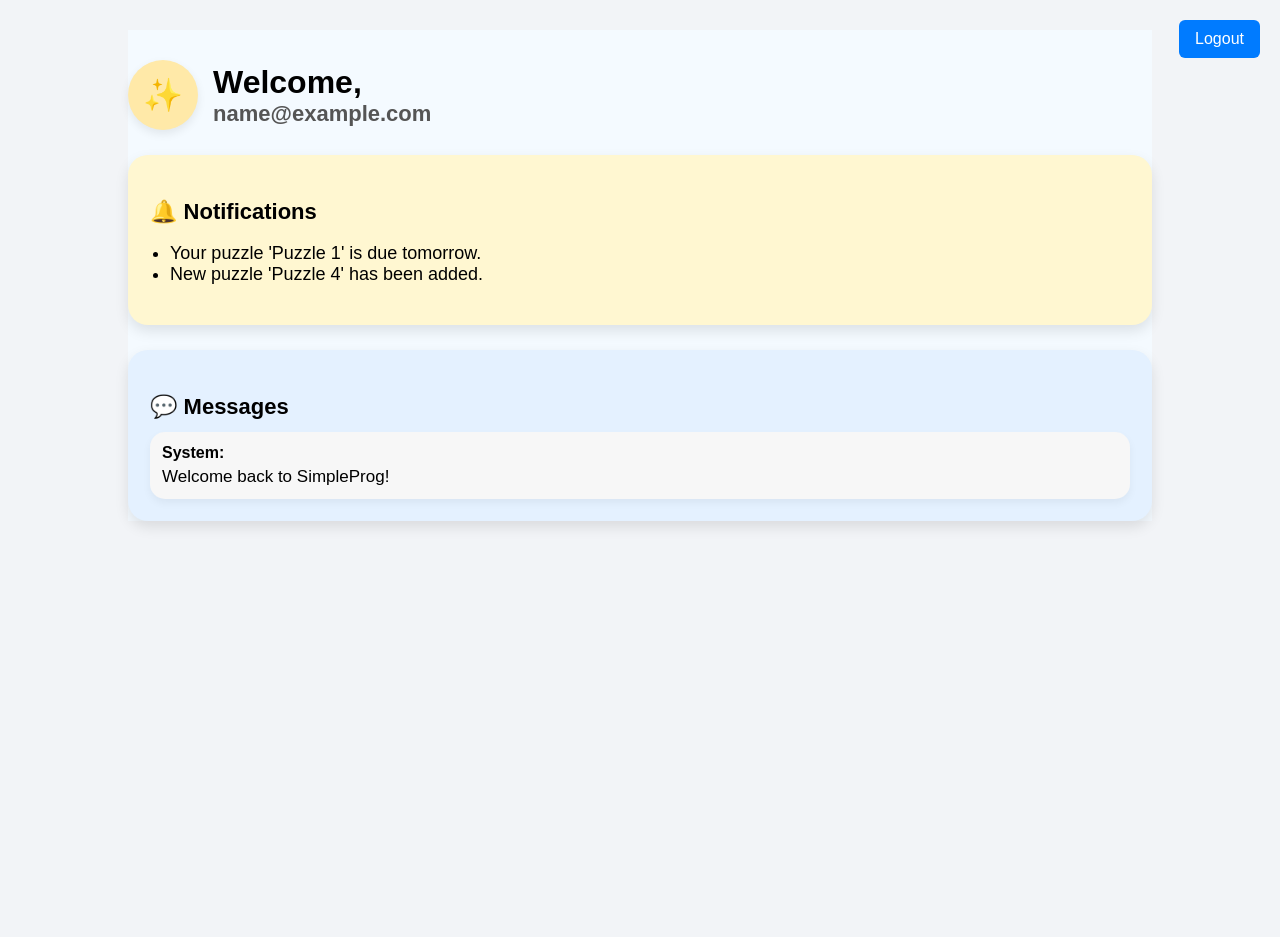
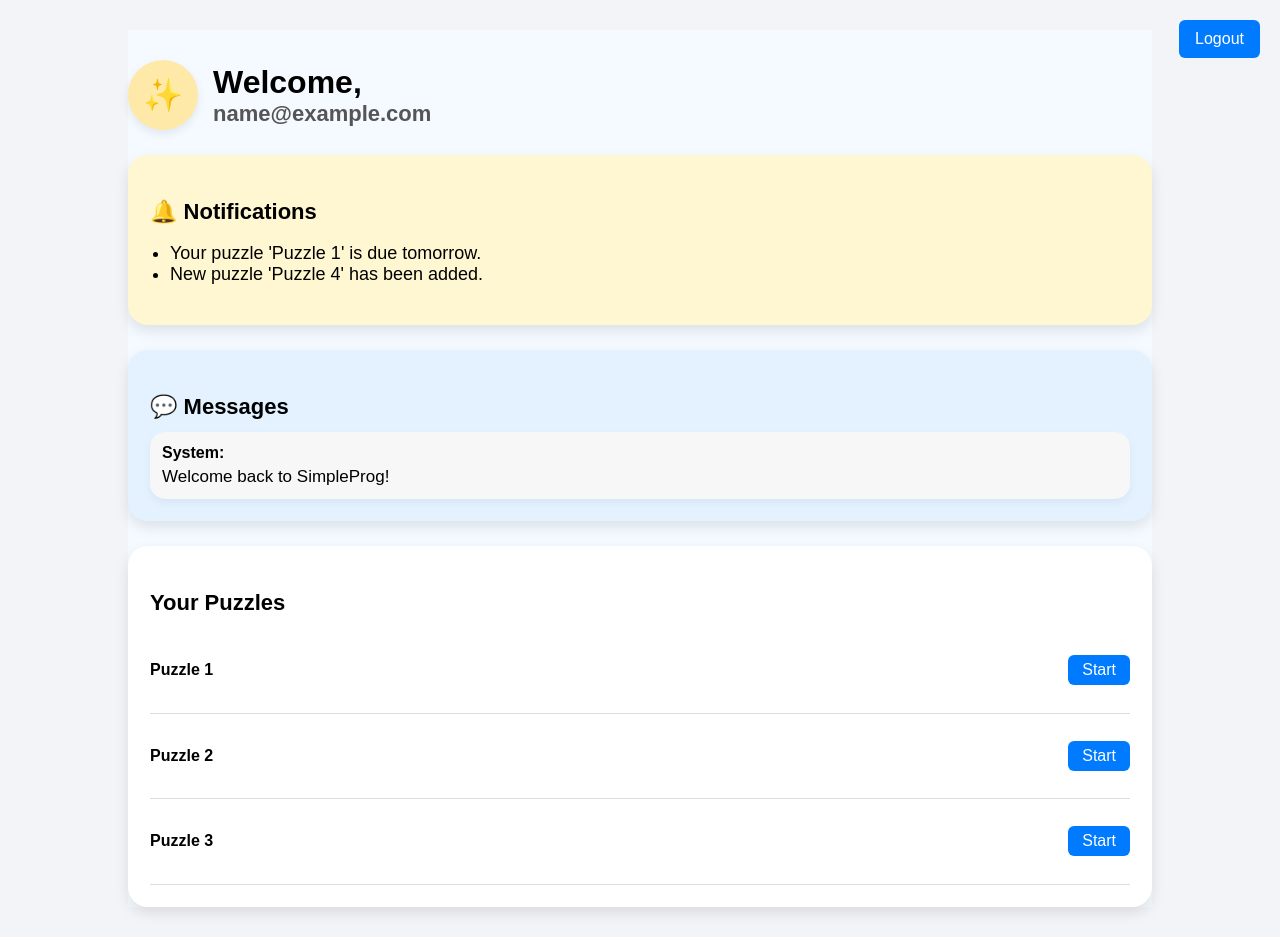
Before and after one commit to tc-holland/SimpleProg, a React (Create React App) app in the folder Frontend/client/: page /dashboard in a window 1280 px wide. Before the commit the page ends 800 px from the top, so only its background shows below. Built offline with nearby package versions, Linux system fonts and the light colour scheme; sample sign-in values are in the browser's storage.

Commit message:
Integrated the puzzles into the dashboard

```diff
--- a/Frontend/client/src/App.js
+++ b/Frontend/client/src/App.js
@@ -22,7 +22,7 @@ function App() {
         <Route path="/puzzle3" element={<ThirdPuzzle />}/>
         <Route path="/dashboard" element={<Dashboard />}/>
         {/*Default route login*/}
-        <Route path="*" element={<Navigate to="/puzzle3" />} />
+        <Route path="*" element={<Navigate to="/landing" />} />
       </Routes>
     </Router>
   );
--- a/Frontend/client/src/components/Dashboard.css
+++ b/Frontend/client/src/components/Dashboard.css
@@ -93,7 +93,6 @@
   background-color: #4a90e2;
 }
 
-
 .puzzle-header {
     display: flex;
     justify-content: space-between;
--- a/Frontend/client/src/components/Dashboard.js
+++ b/Frontend/client/src/components/Dashboard.js
@@ -10,6 +10,12 @@ function Dashboard() {
     const [notifications, setNotifications] = useState([]);
     const [messages, setMessages] = useState([]);
 
+    const [puzzles] = useState([
+            { id: 1, title: "Puzzle 1", route: "/puzzle1" },
+            { id: 2, title: "Puzzle 2", route: "/puzzle2" },
+            { id: 3, title: "Puzzle 3", route: "/puzzle3" }
+        ]);
+
     useEffect(() => {
         const user = localStorage.getItem("userEmail");
         const token = localStorage.getItem("authToken");
@@ -20,12 +26,6 @@ function Dashboard() {
         }
 
         if (user) setEmail(user);
-
-        //setPuzzles([
-          //  { id: 1, title: "Puzzle 1", status: "In Progress" },
-            //{ id: 2, title: "Puzzle 2", status: "Completed" },
-            //{ id: 3, title: "Puzzle 3", status: "Not Started" }
-        //]);
 
         setNotifications([
             "Your puzzle 'Puzzle 1' is due tomorrow.",
@@ -79,33 +79,23 @@ return (
         ))}
       </div>
 
-        {/*}
+        {/* Puzzles */}
         <div className="dashboard-card">
-        <div className="puzzle-header">
-          <h3>Your Puzzles</h3>
-          <button onClick={() => navigate("/puzzles")}>
-            View All
-          </button>
-        </div>
+          <h3 className="section-title">Your Puzzles</h3>
 
           <div className="puzzle-list">
             {puzzles.map((puzzle) => (
               <div key={puzzle.id} className="puzzle-item">
-              <div>
                 <h4>{puzzle.title}</h4>
-                <span className={`progress ${puzzle.progress.toLowerCase().replace(" ", "-")}`}>
-                  {puzzle.progress}
-                </span>
-              </div>
 
-              <button onClick={() => navigate(`/puzzle/${puzzle.id}`)}>
-                Open
+                <button onClick={() => navigate(puzzle.route)}>
+                  Start
                 </button>
               </div>
             ))}
           </div>
         </div>
-      */}
+
     </div>
   );
 }
--- a/Frontend/client/src/components/puzzle1.js
+++ b/Frontend/client/src/components/puzzle1.js
@@ -5,6 +5,7 @@ import { DropZone } from "./DropZone";
 //import { Button } from "./components/ui/button";
 import { CheckCircle2, XCircle, RotateCcw } from "lucide-react";
 import { useDrag } from "react-dnd";
+import { useNavigate } from "react-router-dom";
 import "./puzzle1.css";
 
 const puzzleData = {
@@ -28,6 +29,7 @@ export default function App() {
   const [droppedWords, setDroppedWords] = useState({});
   const [showResults, setShowResults] = useState(false);
   const [lockedBlanks, setLockedBlanks] = useState(new Set());
+  const navigate = useNavigate();
 
   const InlineDraggableWord = ({ word }) => {
     const [{ isDragging }, drag] = useDrag(() => ({
@@ -140,7 +142,8 @@ export default function App() {
     <DndProvider backend={HTML5Backend}>
       <div className="bg">
         <div className="container">
-          <button className="container-close" aria-label="Close">×</button>
+          <button className="container-close" aria-label="Close"
+          onClick={() => navigate("/dashboard")}>×</button>
           <div className="title">
             <h1>Fill in the Blanks</h1>
             <p>Drag the words below into the correct blank spaces</p>
--- a/Frontend/client/src/components/puzzle2.js
+++ b/Frontend/client/src/components/puzzle2.js
@@ -5,6 +5,7 @@ import { DropZone } from "./DropZone";
 //import { Button } from "./components/ui/button";
 import { CheckCircle2, XCircle, RotateCcw } from "lucide-react";
 import { useDrag } from "react-dnd";
+import { useNavigate } from "react-router-dom";
 import "./puzzle1.css";
 
 const puzzleData = {
@@ -27,6 +28,7 @@ export default function Puzzle2() {
   const [droppedWords, setDroppedWords] = useState({});
   const [showResults, setShowResults] = useState(false);
   const [lockedBlanks, setLockedBlanks] = useState(new Set());
+  const navigate = useNavigate();
 
   const InlineDraggableWord = ({ word }) => {
     const [{ isDragging }, drag] = useDrag(() => ({
@@ -122,7 +124,8 @@ export default function Puzzle2() {
     <DndProvider backend={HTML5Backend}>
       <div className="bg">
         <div className="container">
-          <button className="container-close" aria-label="Close">×</button>
+          <button className="container-close" aria-label="Close"
+          onClick={() => navigate("/dashboard")}>×</button>
           <div className="title">
             <h1>Write a Function</h1>
             <p>Drag each code segment to the correct line to make an addition function</p>
--- a/Frontend/client/src/components/puzzle3.js
+++ b/Frontend/client/src/components/puzzle3.js
@@ -5,6 +5,7 @@ import { DropZone } from "./DropZone";
 //import { Button } from "./components/ui/button";
 import { CheckCircle2, XCircle, RotateCcw } from "lucide-react";
 import { useDrag } from "react-dnd";
+import { useNavigate } from "react-router-dom";
 import "./puzzle1.css";
 
 const puzzleData = {
@@ -33,6 +34,7 @@ export default function Puzzle3() {
   const [droppedWords, setDroppedWords] = useState({});
   const [showResults, setShowResults] = useState(false);
   const [lockedBlanks, setLockedBlanks] = useState(new Set());
+  const navigate = useNavigate();
 
   const InlineDraggableWord = ({ word }) => {
     const [{ isDragging }, drag] = useDrag(() => ({
@@ -128,7 +130,8 @@ export default function Puzzle3() {
     <DndProvider backend={HTML5Backend}>
       <div className="bg">
         <div className="container">
-          <button className="container-close" aria-label="Close">×</button>
+          <button className="container-close" aria-label="Close"
+          onClick={() => navigate("/dashboard")}>×</button>
           <div className="title">
             <h1>Write a Function</h1>
             <p>Drag each code segment to the correct line to write a function that checks for palindromes in a word</p>
```
Also changed, not shown: 1 other file (tests, documents, lock files or other folders). Lines whose indentation alone changed are shown as unchanged.
